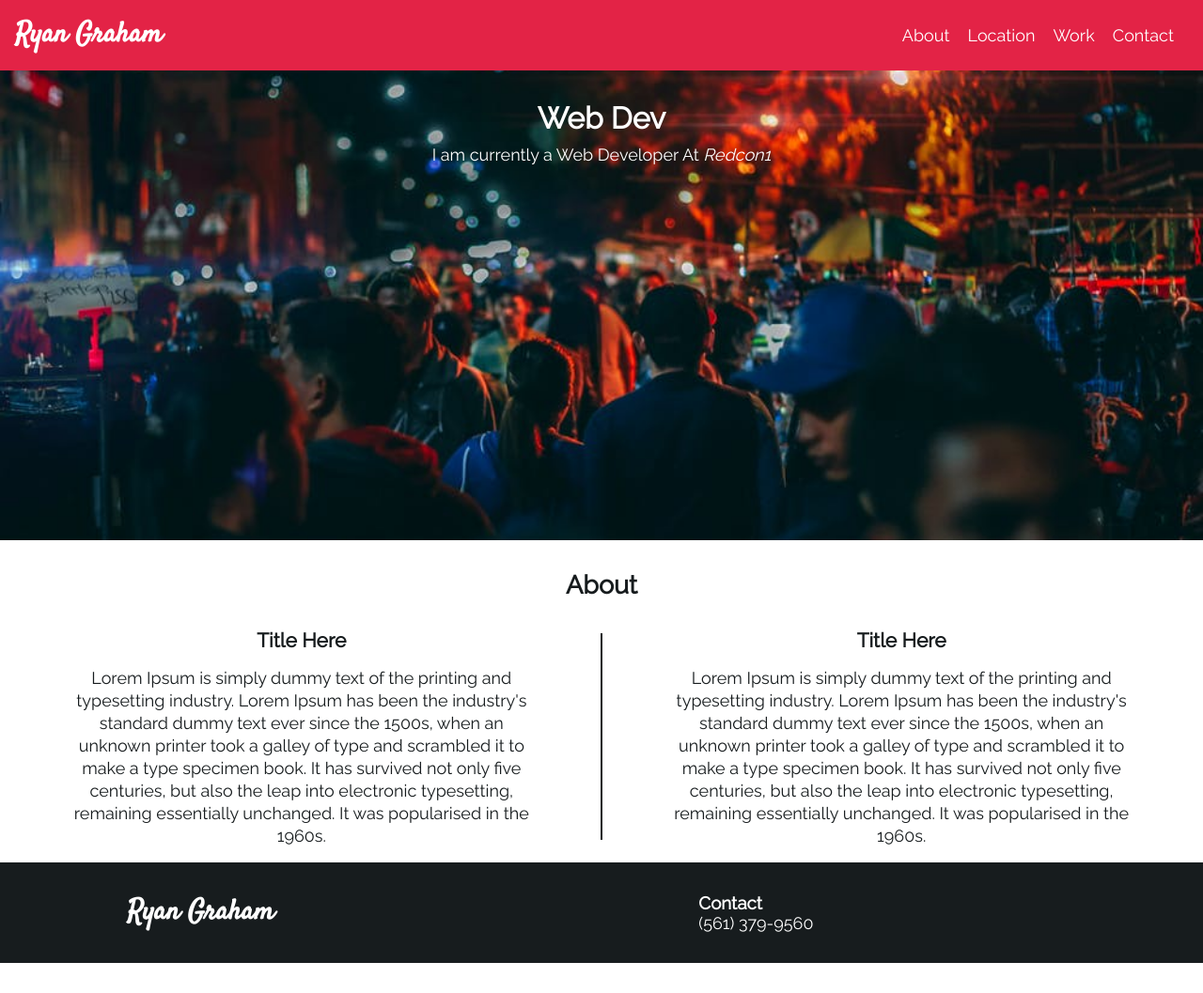
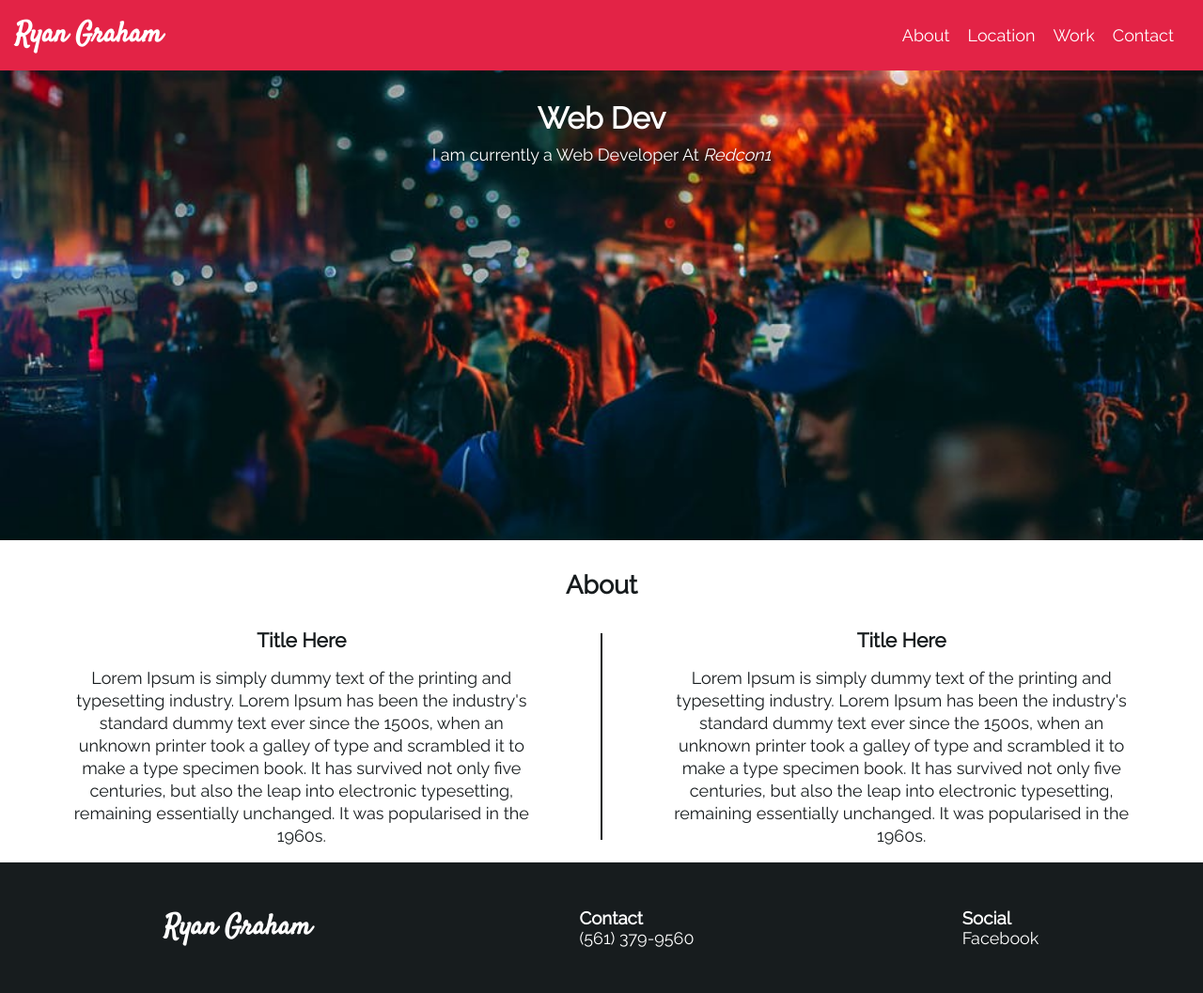
Before and after one commit to ryanwpb/ryan-graham, a plain HTML site: page index.html in a window 1280 px wide. Shown: the whole page at 94% size. Before the commit the page ends 1025 px from the top, so only its background shows below. Drawn offline with Linux system fonts and the light colour scheme.

Commit message:
Style cols.

```diff
--- a/index.html
+++ b/index.html
@@ -79,6 +79,10 @@
           <h3>Contact</h3>
           <a href="tel:561-379-9560">(561) 379-9560</a>
         </div>
+        <div class="col social">
+          <h3>Social</h3>
+          <a href="#">Facebook</a>
+        </div>
       </div>
 
     </footer>
--- a/main.css
+++ b/main.css
@@ -119,11 +119,12 @@ footer h2 {
 .footer-content {
   display: flex;
   max-width: 1400px;
+  margin: 1rem auto;
 }
 
 .col {
-  width: 33%;
   margin: 0 auto;
+  text-align: left;
 }
 
 .col h3 {
```
